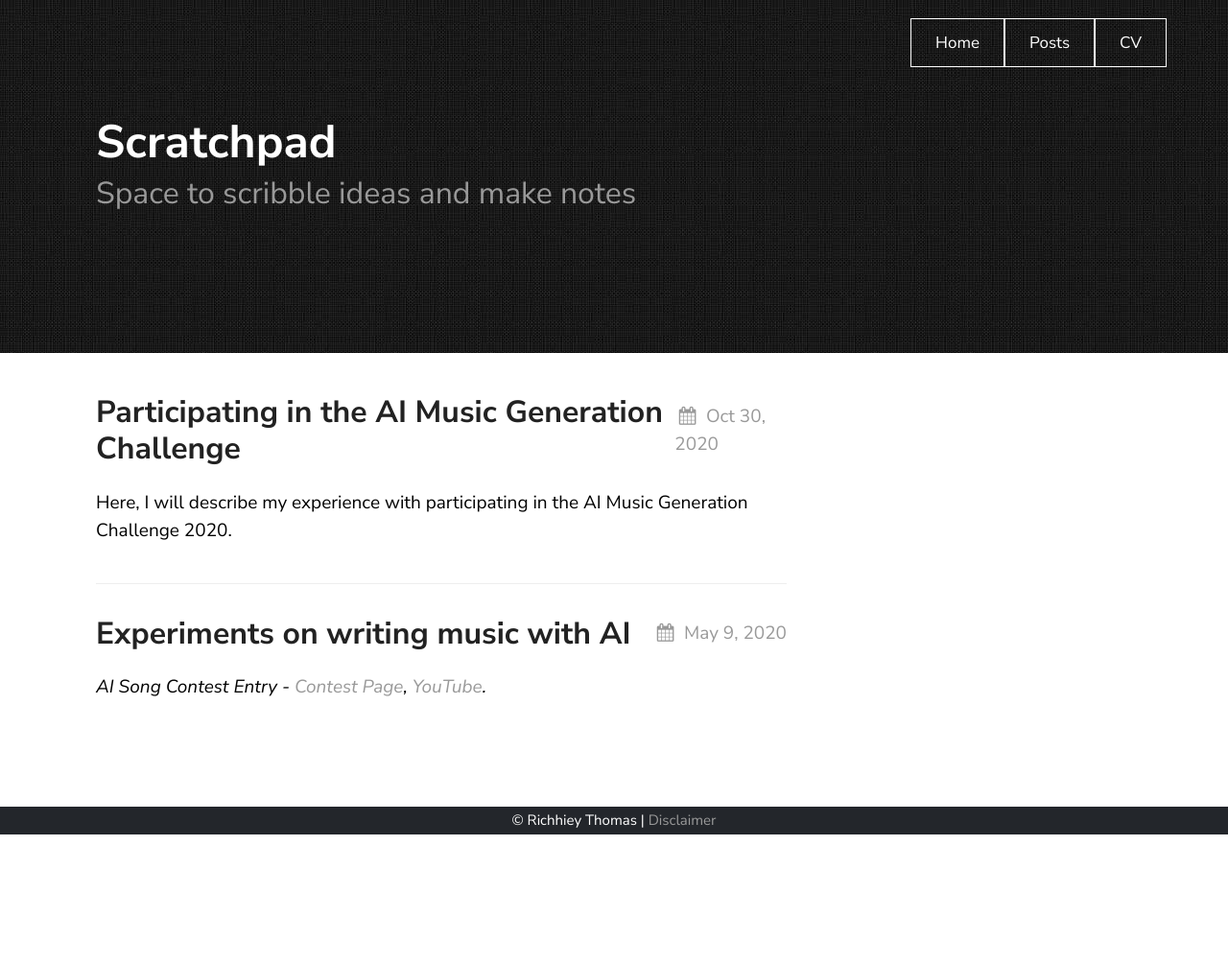
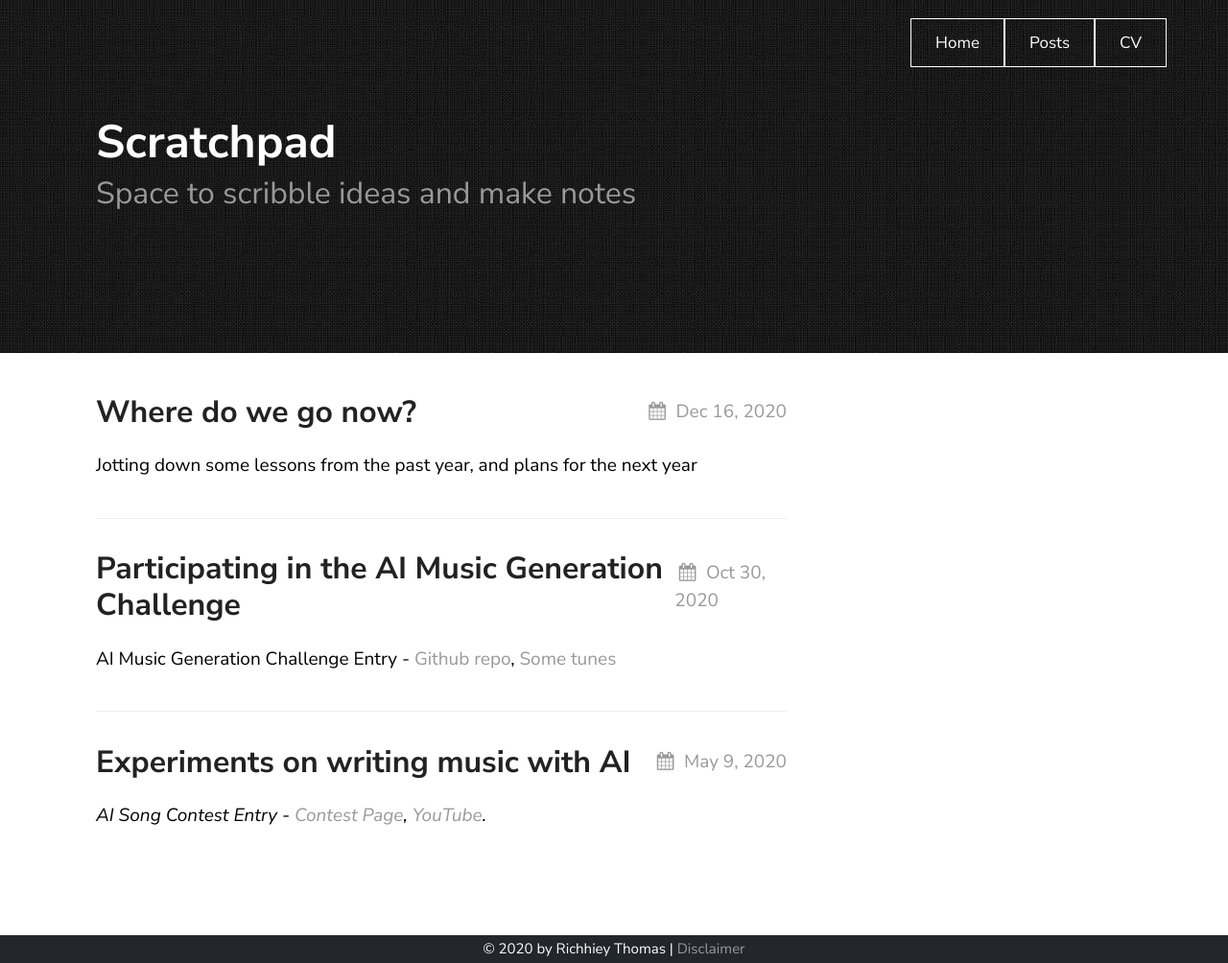
Before and after one commit to richhiey/richhiey.github.io, a Jekyll site: the page built from posts.md, in a window 1280 px wide. Shown: the whole page at 96% size. Built offline with Jekyll 4.4.1, drawn with Linux system fonts in a browser that asks for light colours; before the commit the page ends 900 px from its top, so only the background shows below that.

Commit message:
Add new post - Where do we go now

```diff
--- a/_includes/footer.html
+++ b/_includes/footer.html
@@ -1,6 +1,6 @@
 <div style="bottom:0 !important;width: 100%;padding-top:40px">
 	<p style="text-align:center;background-color:#23262b;color:white;margin:0px;font-size:15px;">
-		&#169; Richhiey Thomas |
+		&#169; 2020 by Richhiey Thomas |
 		<a href="https://www.disclaimer.de/disclaimer.htm">Disclaimer</a>
 	</p>
 </div>
--- a/_posts/2020-10-30-generating-irish-double-jigs-with-deep-learning.markdown
+++ b/_posts/2020-10-30-generating-irish-double-jigs-with-deep-learning.markdown
@@ -6,4 +6,7 @@ date:   2020-10-30 21:03:36 +0530
 categories: Folk-Music Automatic-Music-Generation RNN Transformer
 ---
 
-Here, I will describe my experience with participating in the AI Music Generation Challenge 2020.
+AI Music Generation Challenge Entry - [Github repo][github-repo], [Some tunes][some-tunes]
+
+[github-repo]: https://github.com/richhiey1996/AI-Music-Generation-Challenge-2020
+[some-tunes]: https://drive.google.com/drive/folders/1U4_LiVNSHpq68k-ZgVCLPG3IqHDjUaSG?usp=sharing
--- /dev/null
+++ b/_posts/2020-12-17-where-do-we-go-now.markdown
@@ -0,0 +1,9 @@
+---
+layout: post
+title: "Where do we go now?"
+description: Some ideas and musical tasks to train my AI models in 2021
+date: 2020-12-16 21:03:36 +0530
+categories: Random Planning Ideas Looking-back
+---
+
+Jotting down some lessons from the past year, and plans for the next year
```
